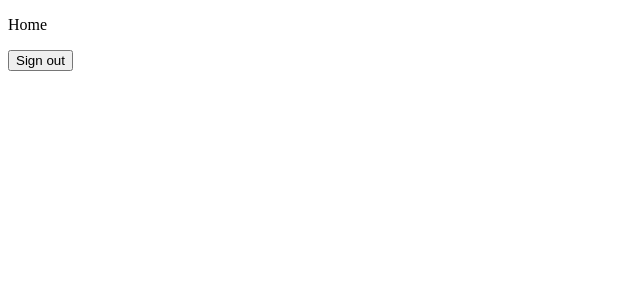
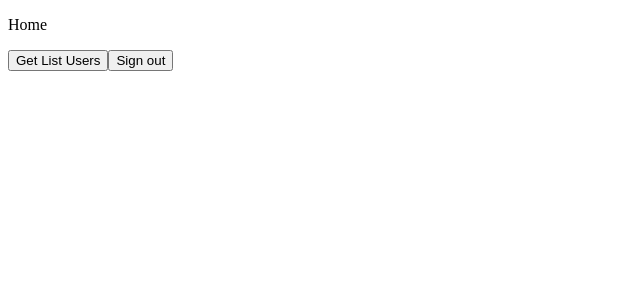
Before and after one commit to Dani-RG/r6_react-redux-frontend-app, a React (Create React App) app: page / in a window 1280 px wide. Shown: the top 300 px of the page, without its empty margins (0-640 px from the left). Built offline with nearby package versions, Linux system fonts and the light colour scheme; no server answers; sample sign-in values are in the browser's storage.

Commit message:
initialize redux, redux-saga, and home view

```diff
--- a/package.json
+++ b/package.json
@@ -13,8 +13,11 @@
     "firebase": "^10.7.1",
     "react": "^18.2.0",
     "react-dom": "^18.2.0",
+    "react-redux": "^9.0.2",
     "react-router-dom": "^6.20.1",
     "react-scripts": "5.0.1",
+    "redux": "^5.0.0",
+    "redux-saga": "^1.2.3",
     "typescript": "^4.9.5"
   },
   "scripts": {
--- a/src/index.tsx
+++ b/src/index.tsx
@@ -1,12 +1,17 @@
-import React from 'react';
-import ReactDOM from 'react-dom/client';
-import App from './App';
+import React from "react";
+import ReactDOM from "react-dom/client";
+import App from "./App";
+import { Provider } from "react-redux";
+import store from "./redux/store";
 
 const root = ReactDOM.createRoot(
-  document.getElementById('root') as HTMLElement
+  document.getElementById("root") as HTMLElement
 );
+console.log(store);
 root.render(
   <React.StrictMode>
-    <App />
+    <Provider store={store}>
+      <App />
+    </Provider>
   </React.StrictMode>
 );
--- /dev/null
+++ b/src/redux/actions.ts
@@ -0,0 +1,10 @@
+import { IListUsers } from "../utils/interfaces";
+import { GET_LIST_USERS } from "./constants";
+
+export const getListUsers = (data: IListUsers) => {
+  console.log("get list users called", data);
+  return {
+    type: GET_LIST_USERS,
+    data: data,
+  };
+};
--- /dev/null
+++ b/src/redux/constants.ts
@@ -0,0 +1 @@
+export const GET_LIST_USERS = "GET_LIST_USERS";
--- /dev/null
+++ b/src/redux/reducers.ts
@@ -0,0 +1,11 @@
+import { IListUsersAction } from "../utils/interfaces";
+import { GET_LIST_USERS } from "./constants";
+
+export const listData = (data = [], action: IListUsersAction) => {
+  console.log("reducer called", action);
+  if (action.type === GET_LIST_USERS) {
+    return data;
+  } else {
+    return "no action called";
+  }
+};
--- /dev/null
+++ b/src/redux/rootReducer.ts
@@ -0,0 +1,6 @@
+import { combineReducers } from "redux";
+import { listData } from "./reducers";
+
+export default combineReducers({
+  listData,
+});
--- /dev/null
+++ b/src/redux/store.ts
@@ -0,0 +1,6 @@
+import { createStore } from "redux";
+import rootReducer from "./rootReducer";
+
+const store = createStore(rootReducer);
+
+export default store;
--- /dev/null
+++ b/src/utils/interfaces.ts
@@ -0,0 +1,24 @@
+export interface IListUsers {
+  page: number;
+  per_page: number;
+  total: number;
+  total_pages: number;
+  data: IUser[];
+  support: {
+    url: string;
+    text: string;
+  };
+}
+
+export interface IListUsersAction {
+  type: string;
+  data: IListUsers;
+}
+
+export interface IUser {
+  id: number;
+  email: string;
+  first_name: string;
+  last_name: string;
+  avatar: string;
+}
--- a/src/views/Home.tsx
+++ b/src/views/Home.tsx
@@ -1,12 +1,72 @@
 import React from "react";
 import { getAuth, signOut } from "firebase/auth";
+import { getListUsers } from "../redux/actions";
+import { useDispatch } from "react-redux";
 
 const Home: React.FunctionComponent = (props) => {
   const auth = getAuth();
+  const dispatch = useDispatch();
+  const listUsers = {
+    page: 2,
+    per_page: 6,
+    total: 12,
+    total_pages: 2,
+    data: [
+      {
+        id: 7,
+        email: "michael.lawson@reqres.in",
+        first_name: "Michael",
+        last_name: "Lawson",
+        avatar: "https://reqres.in/img/faces/7-image.jpg",
+      },
+      {
+        id: 8,
+        email: "lindsay.ferguson@reqres.in",
+        first_name: "Lindsay",
+        last_name: "Ferguson",
+        avatar: "https://reqres.in/img/faces/8-image.jpg",
+      },
+      {
+        id: 9,
+        email: "tobias.funke@reqres.in",
+        first_name: "Tobias",
+        last_name: "Funke",
+        avatar: "https://reqres.in/img/faces/9-image.jpg",
+      },
+      {
+        id: 10,
+        email: "byron.fields@reqres.in",
+        first_name: "Byron",
+        last_name: "Fields",
+        avatar: "https://reqres.in/img/faces/10-image.jpg",
+      },
+      {
+        id: 11,
+        email: "george.edwards@reqres.in",
+        first_name: "George",
+        last_name: "Edwards",
+        avatar: "https://reqres.in/img/faces/11-image.jpg",
+      },
+      {
+        id: 12,
+        email: "rachel.howell@reqres.in",
+        first_name: "Rachel",
+        last_name: "Howell",
+        avatar: "https://reqres.in/img/faces/12-image.jpg",
+      },
+    ],
+    support: {
+      url: "https://reqres.in/#support-heading",
+      text: "To keep ReqRes free, contributions towards server costs are appreciated!",
+    },
+  };
 
   return (
     <div>
       <p>Home</p>
+      <button onClick={() => dispatch(getListUsers(listUsers))}>
+        Get List Users
+      </button>
       <button onClick={() => signOut(auth)}>Sign out</button>
     </div>
   );
--- a/src/views/Login.tsx
+++ b/src/views/Login.tsx
@@ -2,8 +2,8 @@ import React, { useState } from "react";
 import {
   getAuth,
   GoogleAuthProvider,
+  TwitterAuthProvider,
   FacebookAuthProvider,
-  TwitterAuthProvider,
   signInWithPopup,
 } from "firebase/auth";
 import { useNavigate } from "react-router-dom";
@@ -19,6 +19,22 @@ const Login: React.FunctionComponent = (props) => {
     signInWithPopup(auth, new GoogleAuthProvider())
       .then((response) => {
         console.log(response.user.uid);
+        console.log(response);
+        navigate("/");
+      })
+      .catch((error) => {
+        console.log(error);
+        setAuthing(false);
+      });
+  };
+
+  const signInWithTwitter = async () => {
+    setAuthing(true);
+
+    signInWithPopup(auth, new TwitterAuthProvider())
+      .then((response) => {
+        console.log(response.user.uid);
+        console.log(response);
         navigate("/");
       })
       .catch((error) => {
@@ -33,20 +49,7 @@ const Login: React.FunctionComponent = (props) => {
     signInWithPopup(auth, new FacebookAuthProvider())
       .then((response) => {
         console.log(response.user.uid);
-        navigate("/");
-      })
-      .catch((error) => {
-        console.log(error);
-        setAuthing(false);
-      });
-  };
-
-  const signInWithTwitter = async () => {
-    setAuthing(true);
-
-    signInWithPopup(auth, new TwitterAuthProvider())
-      .then((response) => {
-        console.log(response.user.uid);
+        console.log(response);
         navigate("/");
       })
       .catch((error) => {
@@ -61,11 +64,11 @@ const Login: React.FunctionComponent = (props) => {
       <button onClick={() => signInWithGoogle()} disabled={authing}>
         Sign in with Google
       </button>
+      <button onClick={() => signInWithTwitter()} disabled={authing}>
+        Sign in with Twitter
+      </button>
       <button onClick={() => signInWithFacebook()} disabled={authing}>
         Sign in with Facebook
-      </button>
-      <button onClick={() => signInWithTwitter()} disabled={authing}>
-        Sign in with Twitter
       </button>
     </div>
   );
```
Also changed, not shown: 1 other file (tests, documents, lock files or other folders).
